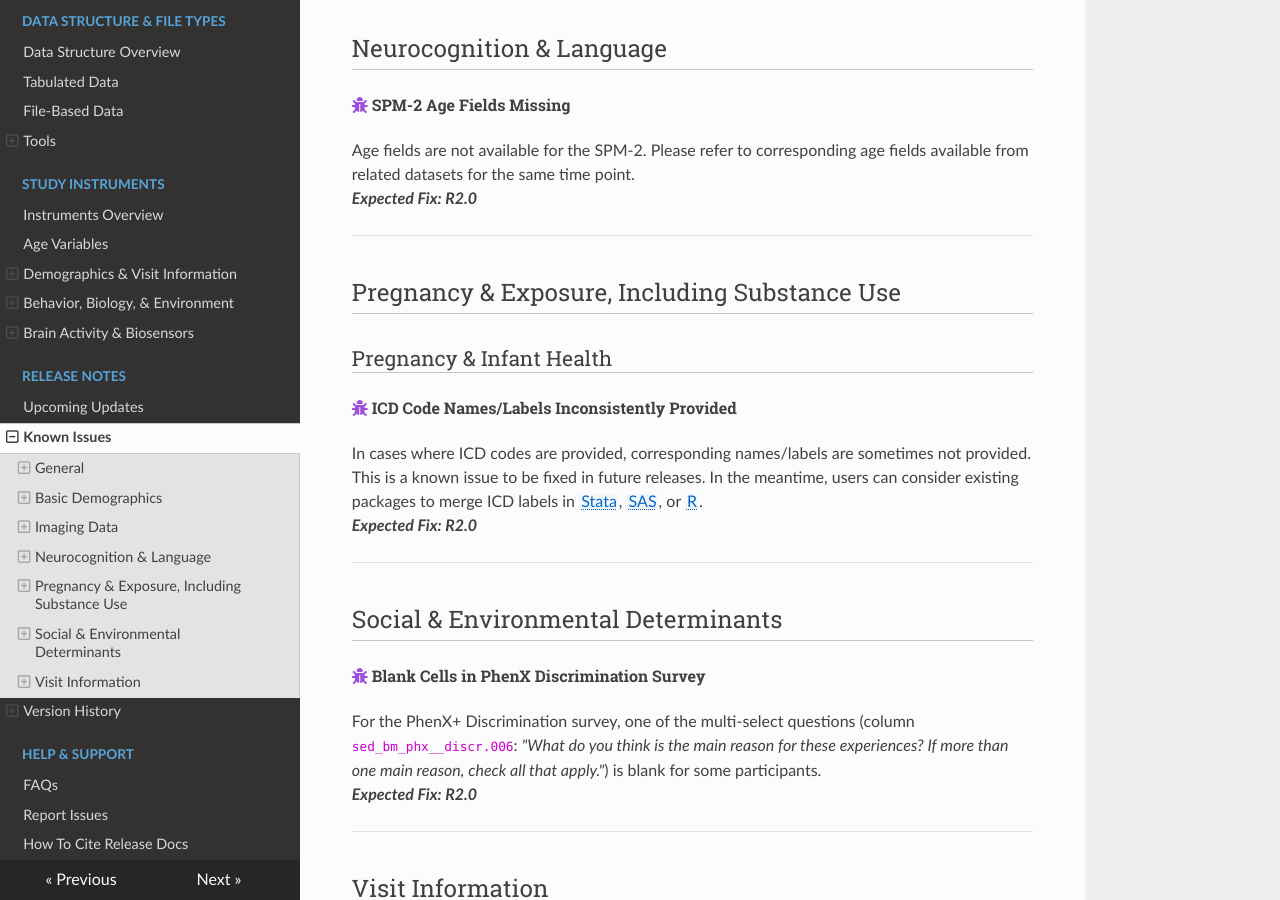
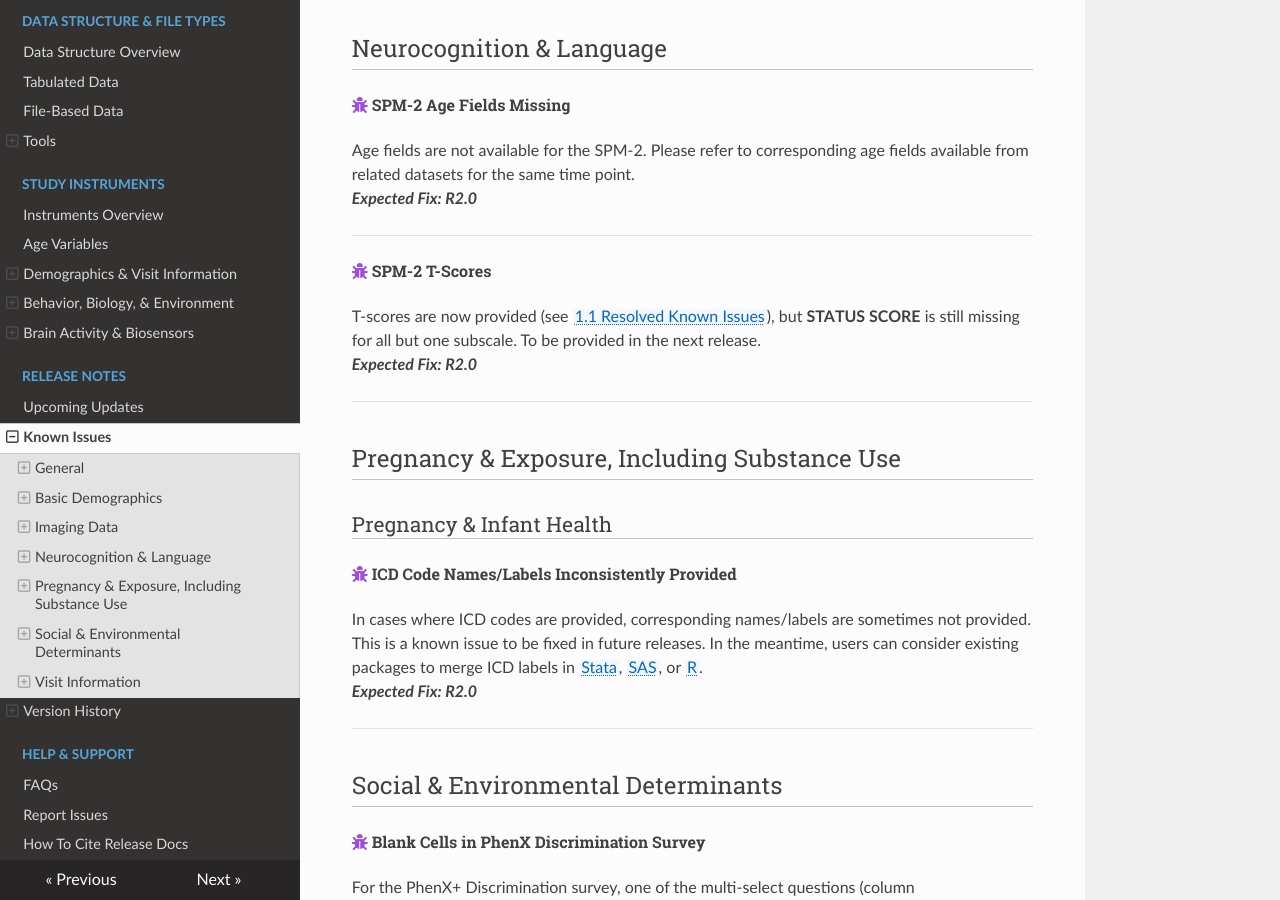
Before and after one commit to nbdc-datahub/hbcd-docs, an MkDocs documentation site: the page built from docs/changelog/knownissues.md, in a window 1280 px wide and 900 px high, scrolled down 1349 px. Built offline with MkDocs 1.6.1, drawn with Linux system fonts in a browser that asks for light colours; nearby versions of some CDN libraries.

Commit message:
add 1.1 SPM2 tscores known issue

```diff
--- a/docs/changelog/knownissues.md
+++ b/docs/changelog/knownissues.md
@@ -32,6 +32,11 @@ Age fields are not available for the SPM-2. Please refer to corresponding age fi
 ***Expected Fix: R2.0***
 --------------------------
 
+###### <span class="emoji" style="color: #9d4edd;"><i class="fas fa-bug"></i></span> SPM-2 T-Scores
+T-scores are now provided (see [1.1 Resolved Known Issues](../changelog/versions/R1.1.md#resolved-known-issues)), but **STATUS SCORE** is still missing for all but one subscale. To be provided in the next release.
+***Expected Fix: R2.0***
+--------------------------
+
 ## Pregnancy & Exposure, Including Substance Use
 ### Pregnancy & Infant Health
 ###### <span class="emoji" style="color: #9d4edd;"><i class="fas fa-bug"></i></span> ICD Code Names/Labels Inconsistently Provided
```
